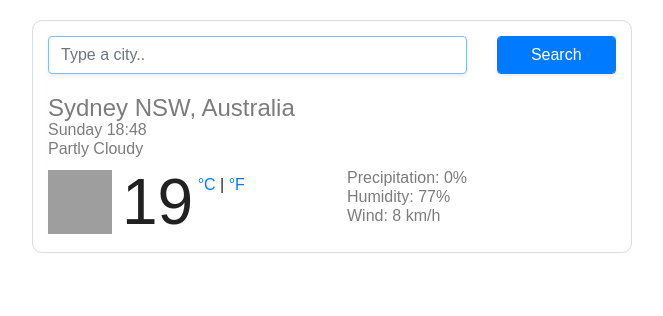
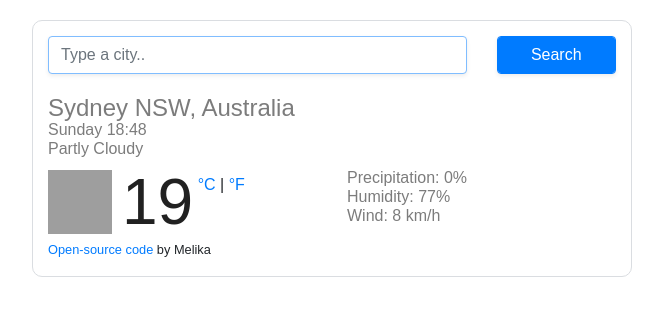
Before and after one commit to melikaehsn/final, a plain HTML site: page index.html in a window 1280 px wide. Shown: the whole page, without its empty margins (308-971 px from the left). Drawn offline with nearby package versions, Linux system fonts and the light colour scheme; grey boxes are pictures that could not be loaded.

Commit message:
updating

```diff
--- a/index.html
+++ b/index.html
@@ -78,6 +78,10 @@
             </ul>
           </div>
         </div>
+        <small class="small">
+            <a href="https://github.com/wecodeschool/vanilla-weather-app" target="_blank">Open-source code</a>
+            by Melika
+        </small>
       </div>
     </div>
     <script src="main.js"></script>
--- a/style.css
+++ b/style.css
@@ -53,3 +53,9 @@ body {
   .search-form {
     margin-bottom: 20px;
   }
+
+  .small{
+    font-size: 80%;
+    font-weight: 400;
+    align-items: center;
+  }
```
